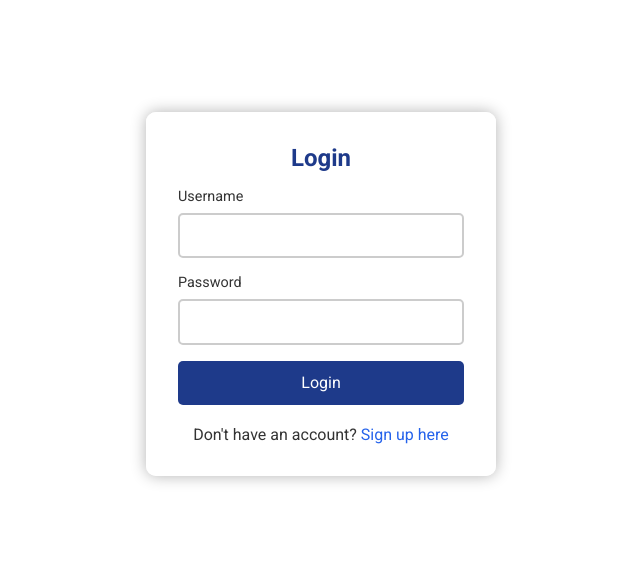
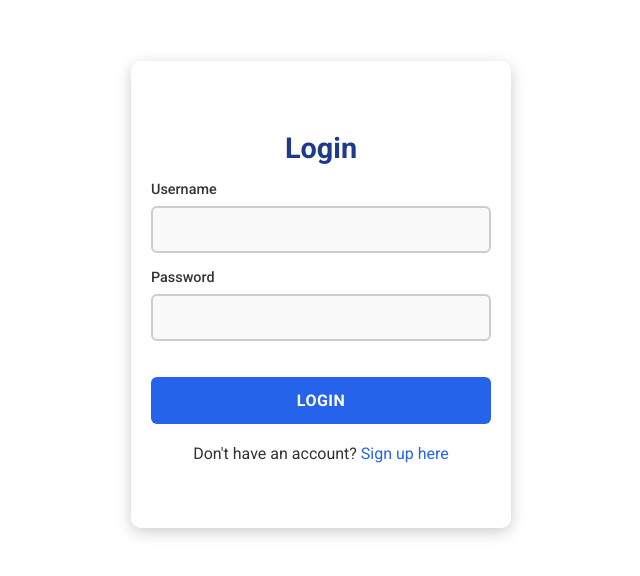
Before and after one commit to SatharakaNilmantha/SpiritX_Dev_Titans_01_Client_Side, a React (Vite) app: page / in a window 1280 px wide. Shown: the part 138-714 px from the top of the page, without its empty margins (319-959 px from the left). Built offline with nearby package versions, Linux system fonts and the light colour scheme; a web font is replaced by a local one.

Commit message:
added popup message to loging page

```diff
--- a/src/Pages/LoginPage/LoginPage.css
+++ b/src/Pages/LoginPage/LoginPage.css
@@ -7,16 +7,17 @@
 
   .login-form {
     background: rgba(255, 255, 255, 0.9);
-    padding: 2rem;
+    padding: 70px 20px;
     border-radius: 10px;
-    box-shadow: 0 0 15px rgba(0, 0, 0, 0.3);
+    box-shadow: 0 4px 15px rgba(0, 0, 0, 0.2);
     text-align: center;
     color: #333;
-    width: 350px;
+    width: 380px;
+    height: 467px;
   }
 
   .login-title {
-    font-size: 1.5rem;
+    font-size: 1.8rem;
     margin-bottom: 1rem;
     color: #1e3a8a;
   }
@@ -27,17 +28,20 @@
     margin-bottom: 0.5rem;
     font-size: 0.9rem;
     color: #333;
+    font-weight: 500;
   }
 
   .login-input {
-    padding: 0.7rem;
+    display: block;
+    width: 100%;
+    padding: 0.75rem;
     margin-bottom: 1rem;
     border: 2px solid #ccc;
-    border-radius: 5px;
-    background: #fff;
+    border-radius: 6px;
+    background: #f9f9f9;
     color: #333;
     font-size: 1rem;
-    width: 100%;
+    transition: border 0.3s ease-in-out, box-shadow 0.3s ease-in-out;
   }
 
   .login-input:focus {
@@ -46,17 +50,40 @@
     box-shadow: 0 0 5px rgba(96, 165, 250, 0.5);
   }
 
+
   .login-button {
-    background: #1e3a8a;
+    background: #2563eb;
     color: white;
-    padding: 0.8rem;
+    margin-top: 20px;
+    padding: 0.9rem;
     border: none;
     width: 100%;
-    border-radius: 5px;
+    border-radius: 6px;
     font-size: 1rem;
     cursor: pointer;
-  }
+    font-weight: bold;
+    text-transform: uppercase;
+    letter-spacing: 0.5px;
+    transition:  0.3s ease-in-out, box-shadow 0.3s ease-in-out, transform 0.2s ease-in-out;
+}
 
-  .login-button:hover {
-    background: #60a5fa;
-  }
+
+.login-button:hover {
+    background: #1d4ed8;
+    box-shadow: 0 0 12px rgba(37, 99, 235, 0.7);
+    transform: translateY(-2px);
+}
+
+
+.login-link {
+  text-align: center;
+  margin-top: 20px;
+}
+
+.login-link a {
+  color: #2563eb;
+  text-decoration: none;
+}
+.login-link a:hover {
+  text-decoration: underline;
+}
--- a/src/Pages/LoginPage/LoginPage.jsx
+++ b/src/Pages/LoginPage/LoginPage.jsx
@@ -12,9 +12,14 @@ function LoginPage() {
     e.preventDefault();
     if (!username || !password) {
       setPopup({ type: "error", message: "Please enter both username and password!" });
-      return;
+    } else {
+      setPopup({ type: "success", message: "Login Successful!" });
     }
-    setPopup({ type: "success", message: "Login Successful!" });
+
+    // Automatically clear the popup message after 3 seconds
+    setTimeout(() => {
+      setPopup({ type: "", message: "" });
+    }, 2000);
   };
 
   return (
@@ -44,7 +49,7 @@ function LoginPage() {
 
         <button type="submit" className="login-button">Login</button>
 
-        <p className="signup-link">
+        <p className="login-link">
           Don't have an account? <Link to="/SignUpPage">Sign up here</Link>
         </p>
       </form>
```
